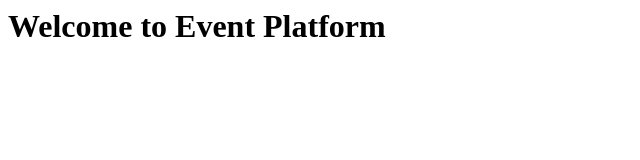
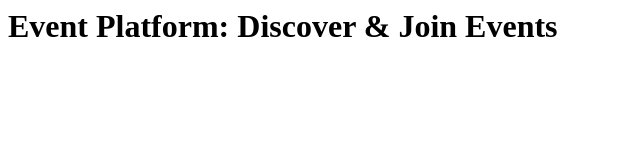
Before and after one commit to khristofer1/event-platform, a plain HTML site: page index.html in a window 1280 px wide. Shown: the whole page, without its empty margins (0-640 px from the left). Drawn offline with Linux system fonts and the light colour scheme.

Commit message:
Yusuf's version of event page header

```diff
--- a/index.html
+++ b/index.html
@@ -1 +1 @@
-<h1>Welcome to Event Platform</h1>
+<h1>Event Platform: Discover & Join Events</h1>
```
